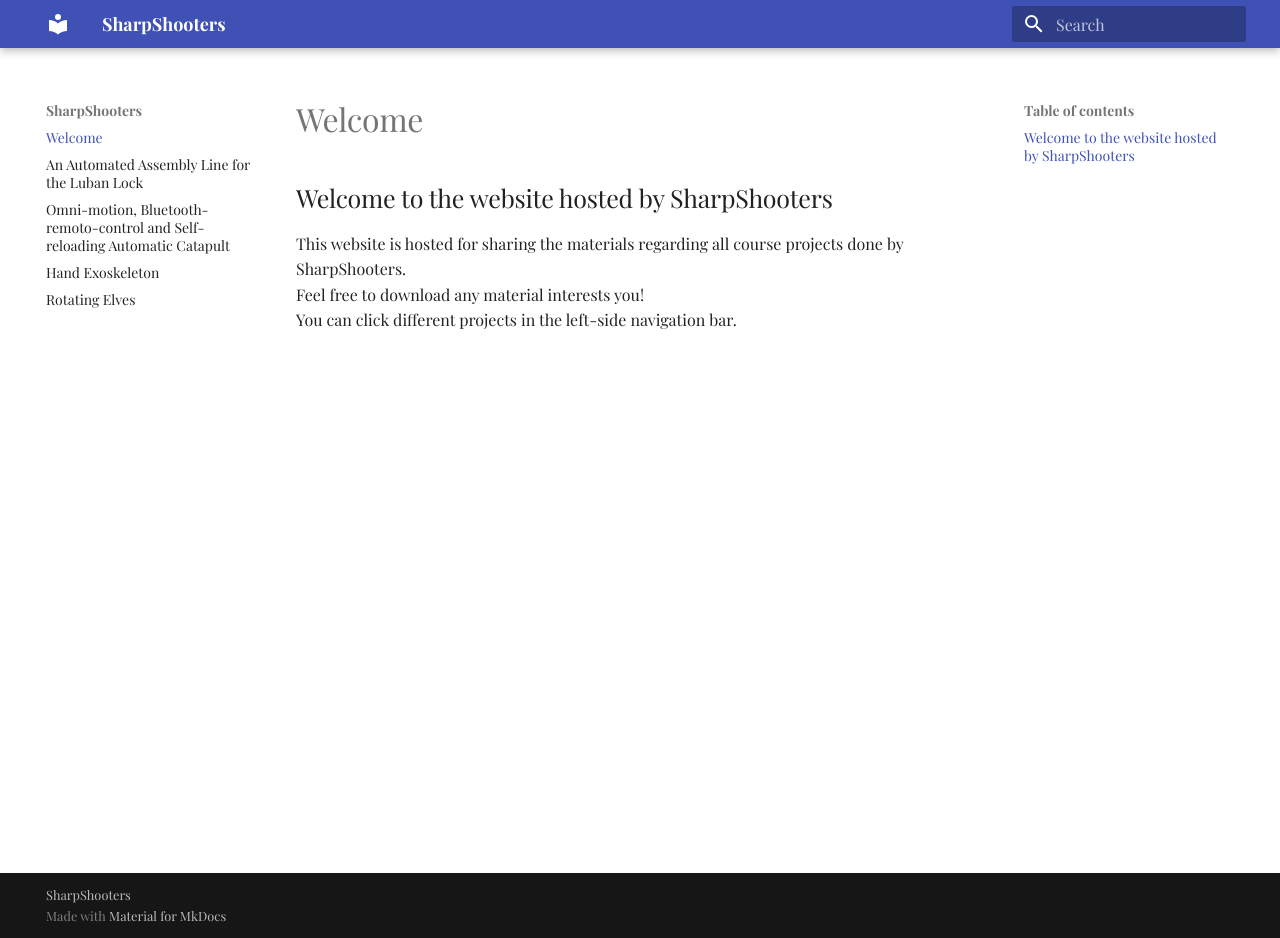
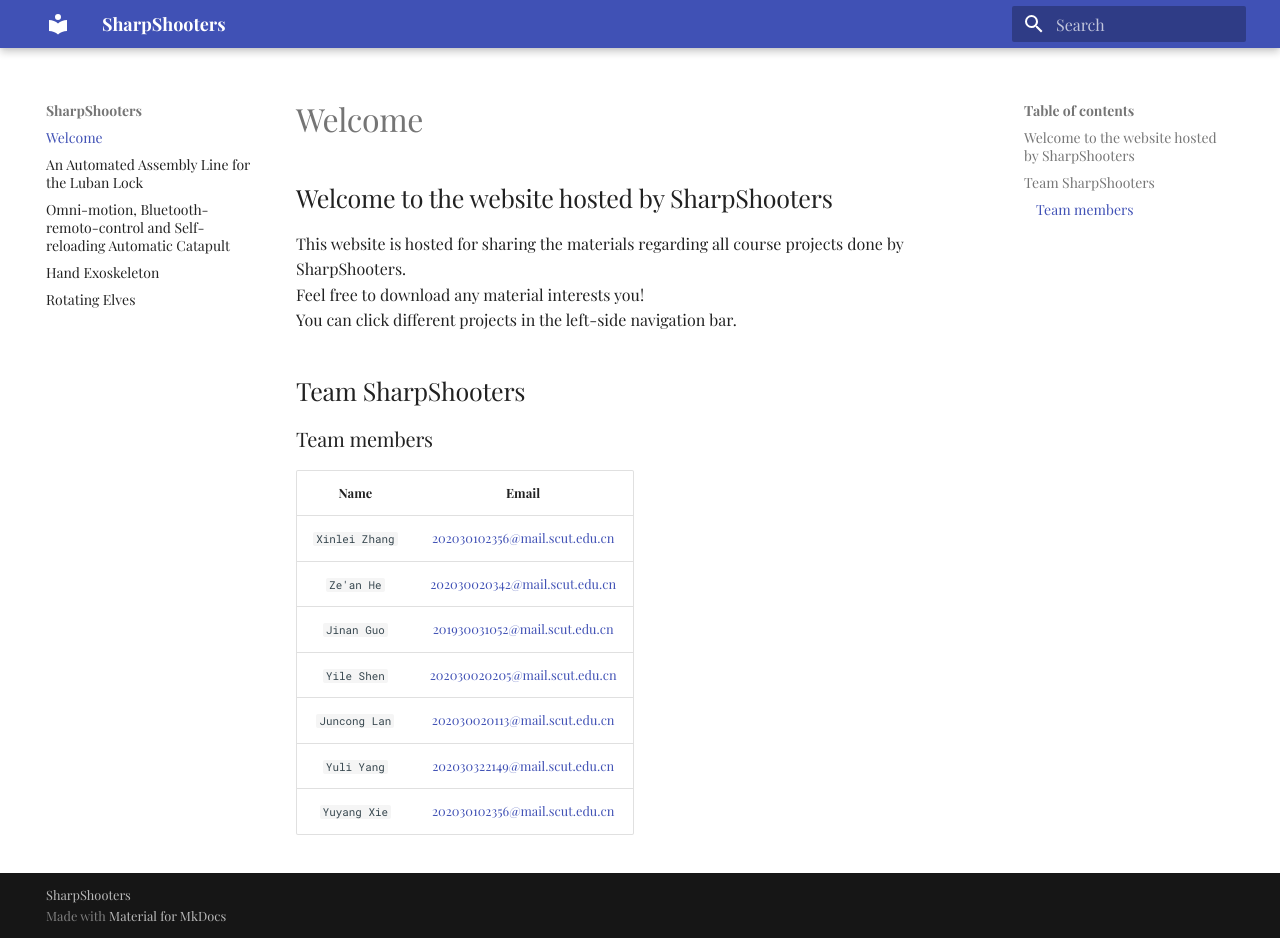
Before and after one commit to GuanQinG-GitHub/Rotating-Elves, an MkDocs documentation site: the page built from docs/index.md, in a window 1280 px wide and 938 px high. Built offline with MkDocs 1.6.1 and Material for MkDocs 9.7.7, drawn with Linux system fonts in a browser that asks for light colours; some web fonts are replaced.

Commit message:
Update index.md

```diff
--- a/docs/index.md
+++ b/docs/index.md
@@ -3,3 +3,15 @@
 This website is hosted for sharing the materials regarding all course projects done by SharpShooters.
 Feel free to download any material interests you!
 You can click different projects in the left-side navigation bar.
+
+## Team SharpShooters
+### Team members
+| Name          | Email                          |
+| :-----------: | :----------------------------------: |
+| `Xinlei Zhang`| <202030102356@mail.scut.edu.cn>  |
+| `Ze'an He`    | <202030020342@mail.scut.edu.cn> |
+| `Jinan Guo`   | <201930031052@mail.scut.edu.cn> |
+| `Yile Shen`   | <202030020205@mail.scut.edu.cn>  |
+| `Juncong Lan` | <202030020113@mail.scut.edu.cn>  |
+| `Yuli Yang`   | <202030322149@mail.scut.edu.cn> |
+| `Yuyang Xie`  | <202030102356@mail.scut.edu.cn> |
```
